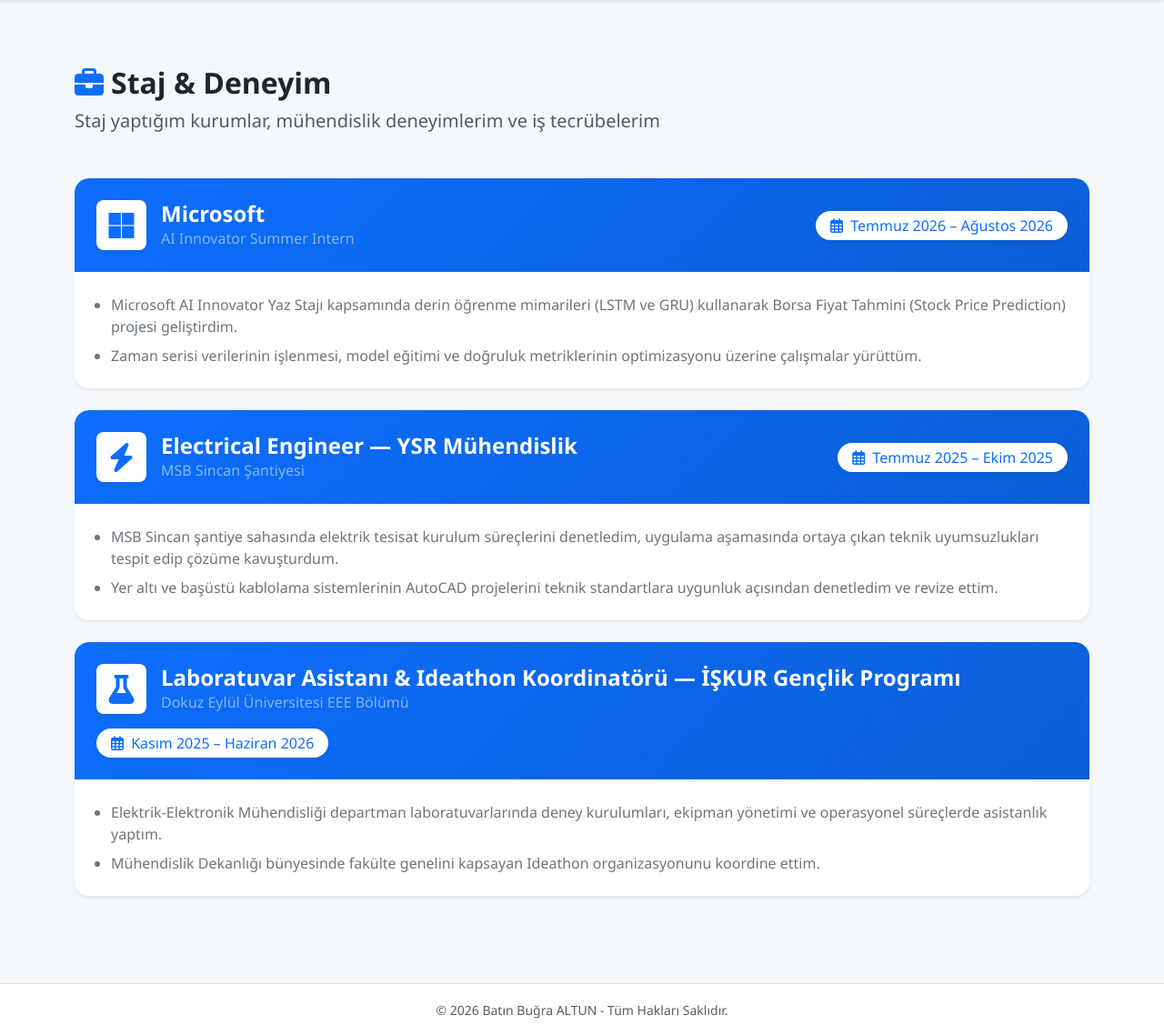
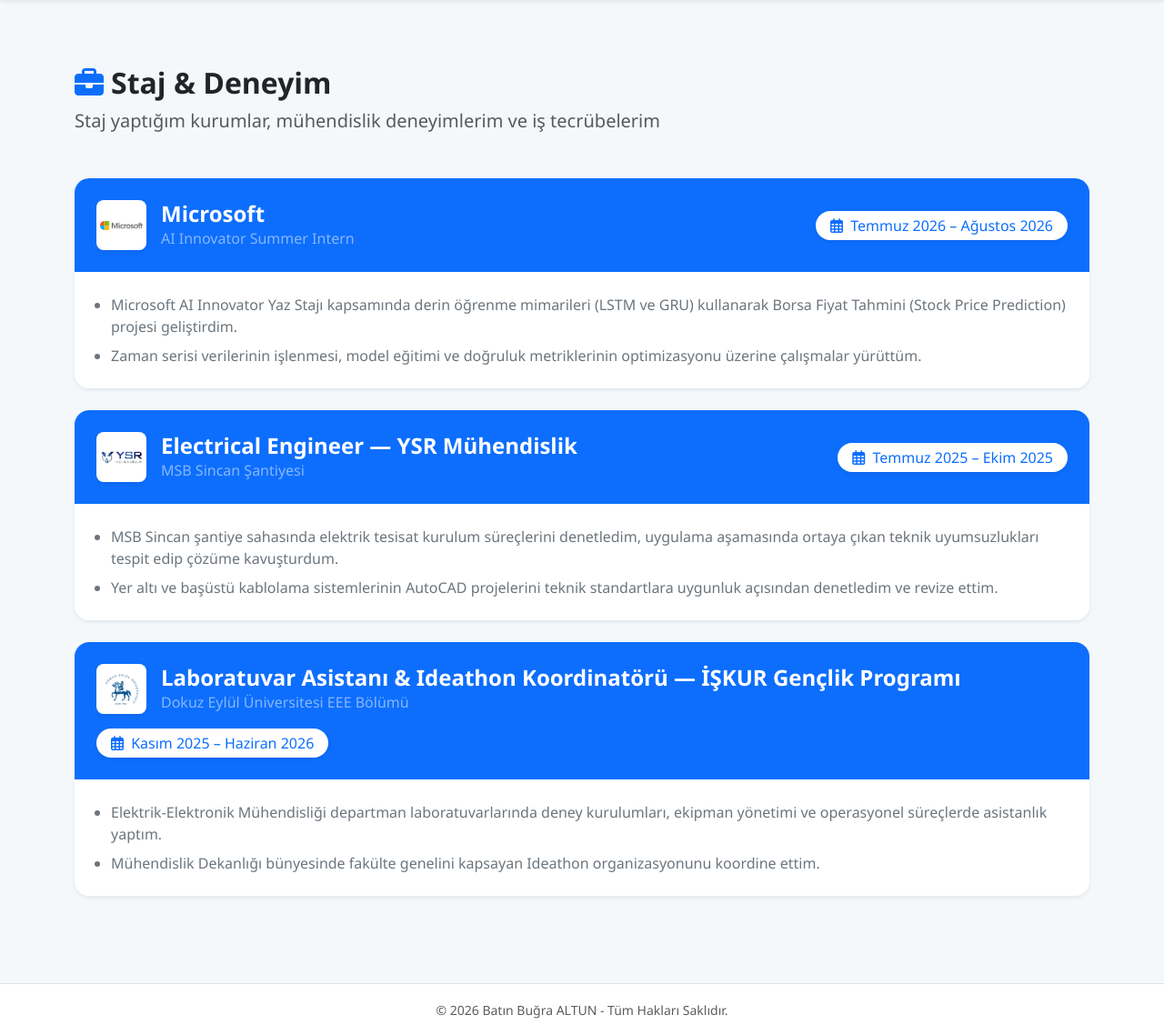
Before and after one commit to batinbugraaltun-dev/benim-cv-sitem, a Flask app: page /deneyim in a window 1280 px wide. Shown: the part 57-1195 px from the top of the page at 91% size. Run offline with Flask 3, Linux system fonts and the light colour scheme.

Commit message:
Staj kartlarina orijinal logo gorselleri eklendi

```diff
--- a/templates/deneyim.html
+++ b/templates/deneyim.html
@@ -14,11 +14,14 @@
     <!-- 1. Microsoft Stajı -->
     <div class="card border-0 shadow-sm rounded-4 overflow-hidden mb-4">
         <div class="p-4 text-white d-flex flex-wrap align-items-center justify-content-between gap-3"
-             style="background: linear-gradient(135deg, #0d6efd 0%, #0b5ed7 100%);">
+             style="background: #0d6efd;">
             <div class="d-flex align-items-center gap-3">
-                <div class="bg-white rounded-3 p-2 d-flex align-items-center justify-content-center shadow-sm"
+                <div class="bg-white rounded-3 p-1 d-flex align-items-center justify-content-center shadow-sm"
                      style="width: 55px; height: 55px;">
-                    <i class="fa-brands fa-microsoft fs-2 text-primary"></i>
+                    <img src="{{ url_for('static', filename='uploads/microsoft-logo.png') }}"
+                         alt="Microsoft Logo"
+                         class="img-fluid rounded"
+                         style="max-height: 40px; object-fit: contain;">
                 </div>
                 <div>
                     <h4 class="fw-bold mb-0 text-white">Microsoft</h4>
@@ -40,11 +43,14 @@
     <!-- 2. YSR Mühendislik -->
     <div class="card border-0 shadow-sm rounded-4 overflow-hidden mb-4">
         <div class="p-4 text-white d-flex flex-wrap align-items-center justify-content-between gap-3"
-             style="background: linear-gradient(135deg, #0d6efd 0%, #0b5ed7 100%);">
+             style="background: #0d6efd;">
             <div class="d-flex align-items-center gap-3">
-                <div class="bg-white rounded-3 p-2 d-flex align-items-center justify-content-center shadow-sm"
+                <div class="bg-white rounded-3 p-1 d-flex align-items-center justify-content-center shadow-sm"
                      style="width: 55px; height: 55px;">
-                    <i class="fa-solid fa-bolt fs-2 text-primary"></i>
+                    <img src="{{ url_for('static', filename='uploads/ysr-logo.png') }}"
+                         alt="YSR Mühendislik Logo"
+                         class="img-fluid rounded"
+                         style="max-height: 40px; object-fit: contain;">
                 </div>
                 <div>
                     <h4 class="fw-bold mb-0 text-white">Electrical Engineer — YSR Mühendislik</h4>
@@ -66,11 +72,14 @@
     <!-- 3. İŞKUR Gençlik Programı -->
     <div class="card border-0 shadow-sm rounded-4 overflow-hidden mb-4">
         <div class="p-4 text-white d-flex flex-wrap align-items-center justify-content-between gap-3"
-             style="background: linear-gradient(135deg, #0d6efd 0%, #0b5ed7 100%);">
+             style="background: #0d6efd;">
             <div class="d-flex align-items-center gap-3">
-                <div class="bg-white rounded-3 p-2 d-flex align-items-center justify-content-center shadow-sm"
+                <div class="bg-white rounded-3 p-1 d-flex align-items-center justify-content-center shadow-sm"
                      style="width: 55px; height: 55px;">
-                    <i class="fa-solid fa-flask fs-2 text-primary"></i>
+                    <img src="{{ url_for('static', filename='uploads/iskur-logo.png') }}"
+                         alt="İŞKUR Logo"
+                         class="img-fluid rounded"
+                         style="max-height: 40px; object-fit: contain;">
                 </div>
                 <div>
                     <h4 class="fw-bold mb-0 text-white">Laboratuvar Asistanı & Ideathon Koordinatörü — İŞKUR Gençlik Programı</h4>
```
Also changed, not shown: static/uploads/iskur-logo.png (added), static/uploads/microsoft-logo.png (added), static/uploads/ysr-logo.png (added).
